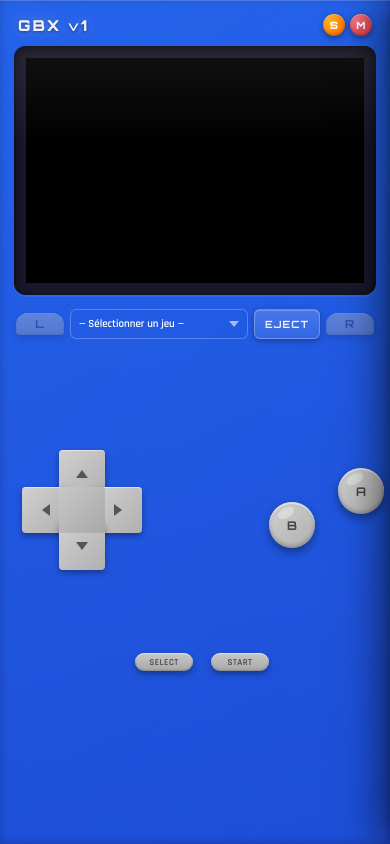
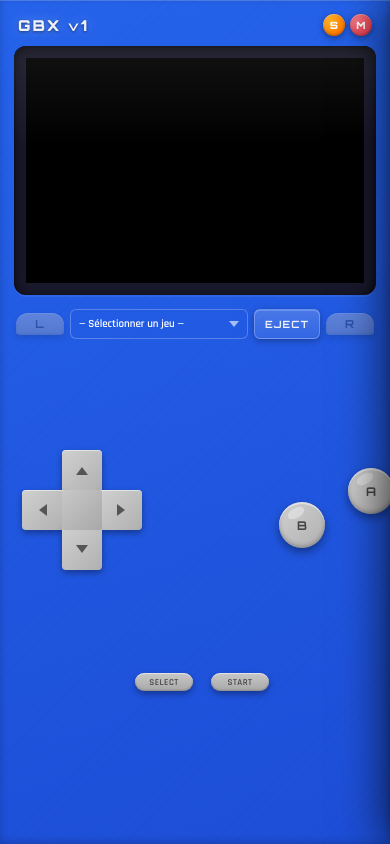
Before and after one commit to gbxemulator/Gbx, a plain HTML site: page index.html in a window 390 px wide. Drawn offline with nearby package versions, Linux system fonts and the light colour scheme; no server answers.

Commit message:
Update style.css

```diff
--- a/css/style.css
+++ b/css/style.css
@@ -1201,16 +1201,16 @@ select.form-input option { background: #0d1117; }
         margin-right: 8px;
         margin-left: 0;
     }
-    #dpad-up, #dpad-down { width: 46px; height: 48px; }
-    #dpad-left, #dpad-right { width: 48px; height: 46px; }
-    #dpad-center { width: 46px; height: 46px; }
+    #dpad-up, #dpad-down { width: 40px; height: 42px; }
+    #dpad-left, #dpad-right { width: 42px; height: 40px; }
+    #dpad-center { width: 40px; height: 40px; }
 
     /* Boutons A et B */
     .ab-btn { width: 46px; height: 46px; font-size: 12px; }
     #ab-buttons {
         width: 115px; height: 90px;
         margin-top: 105px;
-        margin-left: -25px;
+        margin-left: -15px;
     }
     #btn-b { bottom: 0; left: 0; }
     #btn-a { top: 10px; right: 0; }
@@ -1221,7 +1221,7 @@ select.form-input option { background: #0d1117; }
         justify-content: flex-end;
     }
     #start-select {
-        margin-top: 300px;
+        margin-top: 320px;
         margin-right: -10px;
         left: -25px;
     }
```
